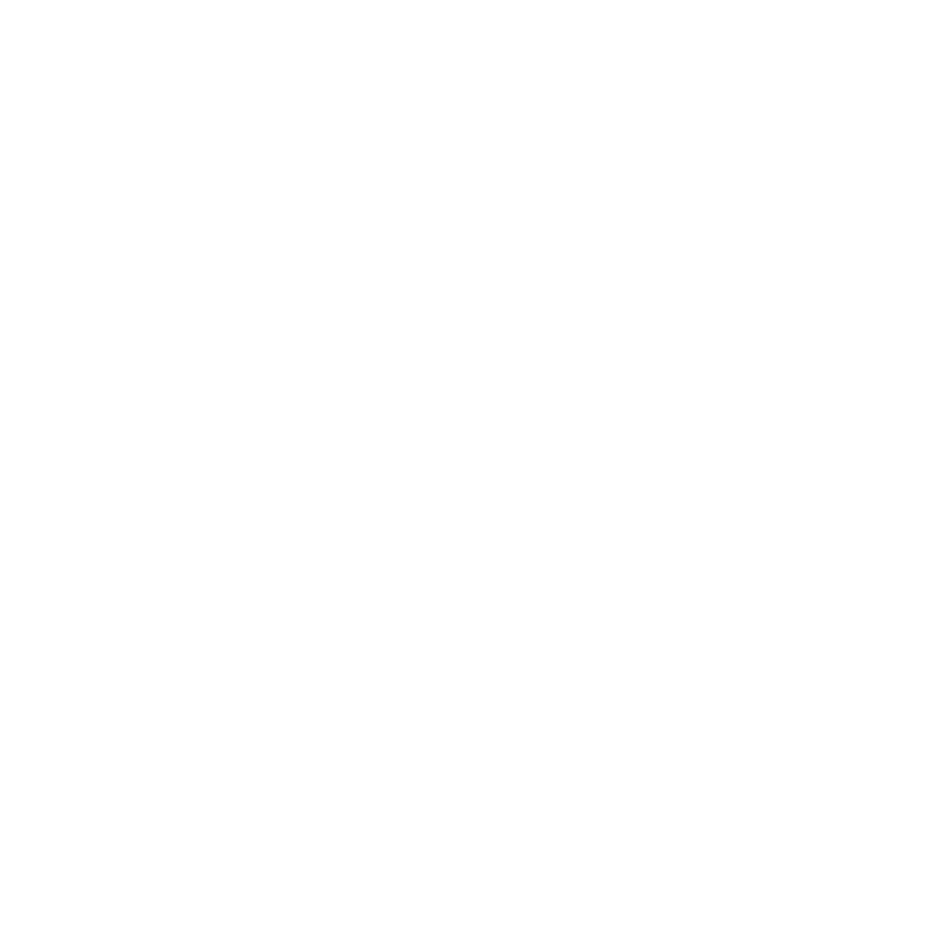
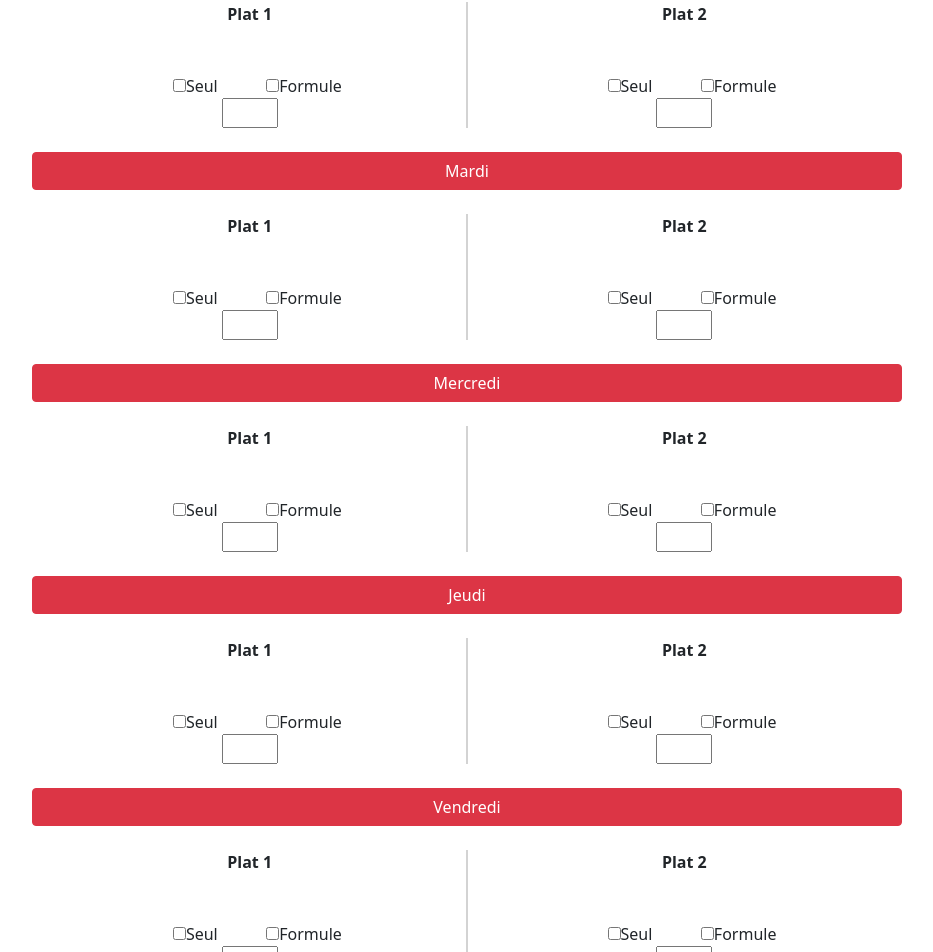
Before and after one commit to Nexumas/Projet_Cantiniere, an Angular app: page /gestion-plat in a window 1280 px wide. Before the commit this address led to /. Shown: the part 148-1100 px from the top of the page, without its empty margins (173-1106 px from the left). Before the commit the page ends 800 px from the top, so only its background shows below. Built offline with nearby package versions, Linux system fonts and the light colour scheme.

Commit message:
gestion-plat

```diff
--- a/src/app/app-routing.module.ts
+++ b/src/app/app-routing.module.ts
@@ -1,6 +1,7 @@
 import { NgModule } from '@angular/core';
 import { RouterModule, Routes } from '@angular/router';
 import { IndexComponent } from './index/index.component';
+import {GestionPlatComponent} from "./gestion-plat/gestion-plat.component";
 
 const routes: Routes = [
 
@@ -8,6 +9,10 @@
     path : '',
     component : IndexComponent,
 
+  },
+  {
+    path : 'gestion-plat',
+    component : GestionPlatComponent,
   }
 
 ];
--- a/src/app/app.module.ts
+++ b/src/app/app.module.ts
@@ -5,12 +5,14 @@
 import { AppComponent } from './app.component';
 import { IndexComponent } from './index/index.component';
 import { NavbarComponent } from './navbar/navbar.component';
+import {GestionPlatComponent} from "./gestion-plat/gestion-plat.component";
 
 @NgModule({
   declarations: [
     AppComponent,
     IndexComponent,
-    NavbarComponent
+    NavbarComponent,
+    GestionPlatComponent
   ],
   imports: [
     BrowserModule,
--- /dev/null
+++ b/src/app/gestion-plat/gestion-plat.component.css
@@ -0,0 +1,13 @@
+.bar-vertiligner {
+    border-right: 0.2vh solid lightgrey;
+
+}
+
+.bar-vertilignel {
+    border-left: 0.2vh solid lightgrey;
+
+}
+
+.anti-scroll {
+    overflow-x: hidden;
+}
--- /dev/null
+++ b/src/app/gestion-plat/gestion-plat.component.html
@@ -0,0 +1,222 @@
+<div class="row">
+    <button class="btn btn-danger col-8 offset-2 mt-4">Lundi</button>
+    <br>
+    <div class=" col-2 offset-3 mt-4">
+        <p class="text-center"><b>Plat 1</b></p>
+        <div class="row text-center mt-5">
+            <div class="col-6">
+                <input type="checkbox" value="" id="flexCheckDefault">
+                <label for="flexCheckDefault">Seul</label>
+            </div>
+            <div class="col-6">
+                <input type="checkbox" value="" id="flexCheckDefault">
+                <label for="flexCheckDefault">Formule</label>
+            </div>
+        </div>
+        <div class="row text-center">
+            <div class="col-12 ">
+                <input type="number" min="0" style="width: 7vh;">
+            </div>
+        </div>
+    </div>
+
+    <div class="col-1 mt-4 bar-vertiligner">
+    </div>
+    <div class="col-1 mt-4 bar-vertilignel">
+    </div>
+    <div class="col-2 mt-4">
+        <p class="text-center"><b>Plat 2</b></p>
+        <div class="row text-center mt-5">
+            <div class="col-6">
+                <input type="checkbox" value="" id="flexCheckDefault">
+                <label for="flexCheckDefault">Seul</label>
+            </div>
+            <div class="col-6">
+                <input type="checkbox" value="" id="flexCheckDefault">
+                <label for="flexCheckDefault">Formule</label>
+            </div>
+        </div>
+        <div class="row text-center">
+            <div class="col-12 ">
+                <input type="number" min="0" style="width: 7vh;">
+            </div>
+        </div>
+    </div>
+    <button class="btn btn-danger col-8 offset-2 mt-4">Mardi</button>
+    <br>
+    <div class=" col-2 offset-3 mt-4">
+        <p class="text-center"><b>Plat 1</b></p>
+        <div class="row text-center mt-5">
+            <div class="col-6">
+                <input type="checkbox" value="" id="flexCheckDefault">
+                <label for="flexCheckDefault">Seul</label>
+            </div>
+            <div class="col-6">
+                <input type="checkbox" value="" id="flexCheckDefault">
+                <label for="flexCheckDefault">Formule</label>
+            </div>
+        </div>
+        <div class="row text-center">
+            <div class="col-12 ">
+                <input type="number" min="0" style="width: 7vh;">
+            </div>
+        </div>
+    </div>
+
+    <div class="col-1 mt-4 bar-vertiligner">
+    </div>
+    <div class="col-1 mt-4 bar-vertilignel">
+    </div>
+    <div class="col-2 mt-4">
+        <p class="text-center"><b>Plat 2</b></p>
+        <div class="row text-center mt-5">
+            <div class="col-6">
+                <input type="checkbox" value="" id="flexCheckDefault">
+                <label for="flexCheckDefault">Seul</label>
+            </div>
+            <div class="col-6">
+                <input type="checkbox" value="" id="flexCheckDefault">
+                <label for="flexCheckDefault">Formule</label>
+            </div>
+        </div>
+        <div class="row text-center">
+            <div class="col-12 ">
+                <input type="number" min="0" style="width: 7vh;">
+            </div>
+        </div>
+    </div>
+    <button class="btn btn-danger col-8 offset-2 mt-4">Mercredi</button>
+    <br>
+    <div class=" col-2 offset-3 mt-4">
+        <p class="text-center"><b>Plat 1</b></p>
+        <div class="row text-center mt-5">
+            <div class="col-6">
+                <input type="checkbox" value="" id="flexCheckDefault">
+                <label for="flexCheckDefault">Seul</label>
+            </div>
+            <div class="col-6">
+                <input type="checkbox" value="" id="flexCheckDefault">
+                <label for="flexCheckDefault">Formule</label>
+            </div>
+        </div>
+        <div class="row text-center">
+            <div class="col-12 ">
+                <input type="number" min="0" style="width: 7vh;">
+            </div>
+        </div>
+    </div>
+
+    <div class="col-1 mt-4 bar-vertiligner">
+    </div>
+    <div class="col-1 mt-4 bar-vertilignel">
+    </div>
+    <div class="col-2 mt-4">
+        <p class="text-center"><b>Plat 2</b></p>
+        <div class="row text-center mt-5">
+            <div class="col-6">
+                <input type="checkbox" value="" id="flexCheckDefault">
+                <label for="flexCheckDefault">Seul</label>
+            </div>
+            <div class="col-6">
+                <input type="checkbox" value="" id="flexCheckDefault">
+                <label for="flexCheckDefault">Formule</label>
+            </div>
+        </div>
+        <div class="row text-center">
+            <div class="col-12 ">
+                <input type="number" min="0" style="width: 7vh;">
+            </div>
+        </div>
+    </div>
+    <button class="btn btn-danger col-8 offset-2 mt-4">Jeudi</button>
+    <br>
+    <div class=" col-2 offset-3 mt-4">
+        <p class="text-center"><b>Plat 1</b></p>
+        <div class="row text-center mt-5">
+            <div class="col-6">
+                <input type="checkbox" value="" id="flexCheckDefault">
+                <label for="flexCheckDefault">Seul</label>
+            </div>
+            <div class="col-6">
+                <input type="checkbox" value="" id="flexCheckDefault">
+                <label for="flexCheckDefault">Formule</label>
+            </div>
+        </div>
+        <div class="row text-center">
+            <div class="col-12 ">
+                <input type="number" min="0" style="width: 7vh;">
+            </div>
+        </div>
+    </div>
+
+    <div class="col-1 mt-4 bar-vertiligner">
+    </div>
+    <div class="col-1 mt-4 bar-vertilignel">
+    </div>
+    <div class="col-2 mt-4">
+        <p class="text-center"><b>Plat 2</b></p>
+        <div class="row text-center mt-5">
+            <div class="col-6">
+                <input type="checkbox" value="" id="flexCheckDefault">
+                <label for="flexCheckDefault">Seul</label>
+            </div>
+            <div class="col-6">
+                <input type="checkbox" value="" id="flexCheckDefault">
+                <label for="flexCheckDefault">Formule</label>
+            </div>
+        </div>
+        <div class="row text-center">
+            <div class="col-12 ">
+                <input type="number" min="0" style="width: 7vh;">
+            </div>
+        </div>
+    </div>
+    <button class="btn btn-danger col-8 offset-2 mt-4">Vendredi</button>
+    <br>
+    <div class=" col-2 offset-3 mt-4">
+        <p class="text-center"><b>Plat 1</b></p>
+        <div class="row text-center mt-5">
+            <div class="col-6">
+                <input type="checkbox" value="" id="flexCheckDefault">
+                <label for="flexCheckDefault">Seul</label>
+            </div>
+            <div class="col-6">
+                <input type="checkbox" value="" id="flexCheckDefault">
+                <label for="flexCheckDefault">Formule</label>
+            </div>
+        </div>
+        <div class="row text-center">
+            <div class="col-12 ">
+                <input type="number" min="0" style="width: 7vh;">
+            </div>
+        </div>
+    </div>
+
+    <div class="col-1 mt-4 bar-vertiligner">
+    </div>
+    <div class="col-1 mt-4 bar-vertilignel">
+    </div>
+    <div class="col-2 mt-4">
+        <p class="text-center"><b>Plat 2</b></p>
+        <div class="row text-center mt-5">
+            <div class="col-6">
+                <input type="checkbox" value="" id="flexCheckDefault">
+                <label for="flexCheckDefault">Seul</label>
+            </div>
+            <div class="col-6">
+                <input type="checkbox" value="" id="flexCheckDefault">
+                <label for="flexCheckDefault">Formule</label>
+            </div>
+        </div>
+        <div class="row text-center">
+            <div class="col-12 ">
+                <input type="number" min="0" style="width: 7vh;">
+            </div>
+        </div>
+    </div>
+</div>
+<div class="row mt-5" style="background-color: rgb(255, 255, 255);">
+    <div class="col-2 offset-5 p-0">
+        <input type="submit" class="btn btn-danger"  style="background-color:gray; border-color: transparent;" value="Valider"/>
+    </div>
+</div>
--- /dev/null
+++ b/src/app/gestion-plat/gestion-plat.component.ts
@@ -0,0 +1,15 @@
+import { Component, OnInit } from '@angular/core';
+
+@Component({
+  selector: 'app-gestion-plat',
+  templateUrl: './gestion-plat.component.html',
+  styleUrls: ['./gestion-plat.component.css']
+})
+export class GestionPlatComponent implements OnInit {
+
+  constructor() { }
+
+  ngOnInit(): void {
+  }
+
+}
```
Also changed, not shown: 1 other file (tests, documents, lock files or other folders).
